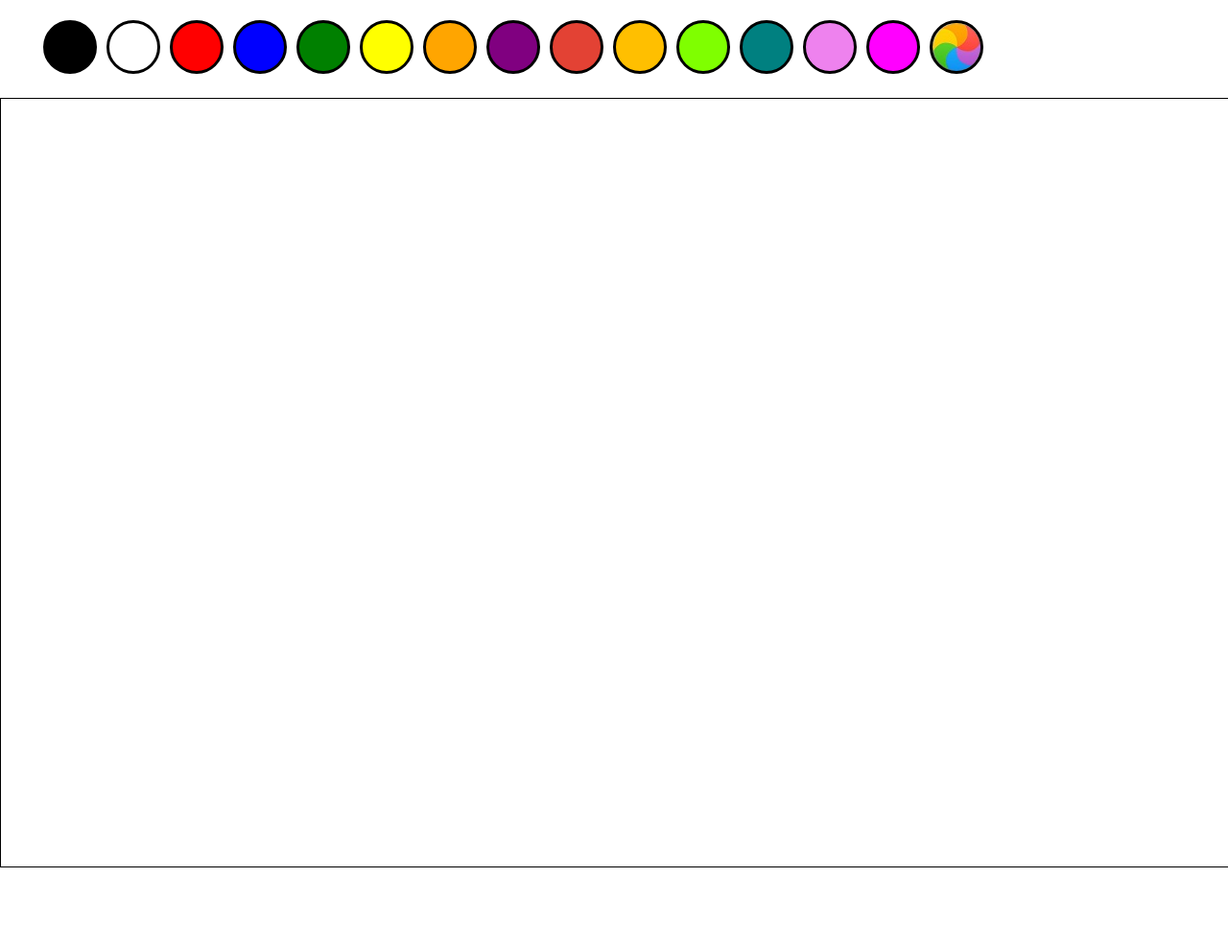
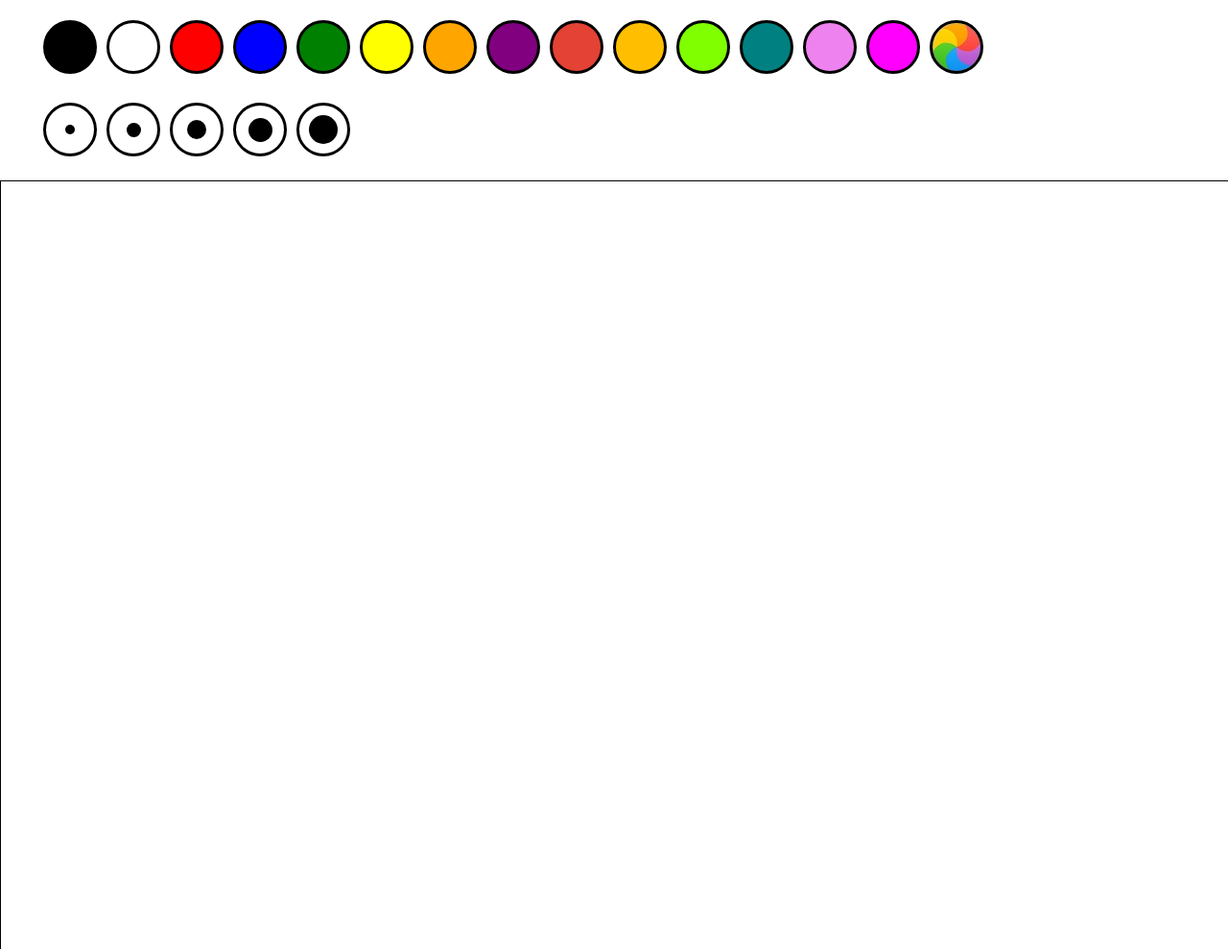
Before and after one commit to arjunnn/sketch, a plain HTML site: page index.html in a window 1280 px wide. Shown: the top 989 px of the page at 96% size. Before the commit the page ends 908 px from the top, so only its background shows below. Drawn offline with nearby package versions, Linux system fonts and the light colour scheme.

Commit message:
multiple brush widths woo!!!

```diff
--- a/index.html
+++ b/index.html
@@ -7,7 +7,7 @@
 </head>
     <body>
         <ul id="palette"></ul>
-        <ul class="strokeSelection"></ul>
+        <ul id="widthSelector"></ul>
         <canvas id="draw"></canvas>
         <link rel="stylesheet" href="style.css">
         <script src="https://code.jquery.com/jquery-3.2.1.slim.min.js" integrity="sha256-k2WSCIexGzOj3Euiig+TlR8gA0EmPjuc79OEeY5L45g=" crossorigin="anonymous"></script>
--- a/script.js
+++ b/script.js
@@ -48,14 +48,39 @@
   canvas.addEventListener('mouseout', () => isDrawing = false);
 
   const colours = ['black', 'white', 'red', 'blue', 'green', 'yellow', 'orange', 'purple', '#e34234', '#ffbf00', 'chartreuse', 'teal', 'violet', 'magenta', 'multicolour'];
+  const widths = [5, 15, 20, 30, 40];
 
   var palette = document.getElementById("palette");
+  var widthSelector = document.getElementById("widthSelector");
+
   for (var i = 0; i < colours.length; i++) {
       var colourOption = document.createElement("li");
       colourOption.style.backgroundColor = `${colours[i]}`;
       colourOption.classList.add("palette-colour");
       colourOption.setAttribute('data-colour', colours[i])
       palette.appendChild(colourOption);
+  }
+
+  var topl = 40;
+
+  for (var i = 0; i < widths.length; i++) {
+    var widthOption = document.createElement("li");
+    widthOption.classList.add("brush-width");
+    widthOption.classList.add("outer");
+    widthOption.setAttribute('data-width', widths[i]);
+    // widthOption.innerText = widths[i];
+    widthSelector.appendChild(widthOption);
+
+    var div1 = document.createElement("div");
+    div1.classList.add("inner");
+
+    div1.style.top = topl+"%";
+    div1.style.left = topl+"%";
+    div1.style.width = 100 - (2 * topl)+"%";
+    div1.style.height = 100 - (2 * topl)+"%";
+    widthOption.appendChild(div1);
+
+    topl -= 5;
   }
 
   $('.palette-colour').on('click', function() {
@@ -66,7 +91,11 @@
       isMulticolour = false;
       ctx.strokeStyle = $(this).data('colour');
     }
-  })
+  });
+
+  $(".brush-width").on('click', function() {
+    ctx.lineWidth = $(this).data('width');
+  });
 
 // document.getElementsByTagName("body").addEventListener("touchmove", function(e) {e.preventDefault()})
 
--- a/style.css
+++ b/style.css
@@ -5,7 +5,6 @@
   #palette {
         position: relative;
         margin-bottom: 0;
-        /*float: top;*/
         display: inline-block;
   }
   ul > li {
@@ -28,7 +27,25 @@
   }
   canvas {
     border: 1px solid black;
+    cursor: crosshair;
   }
-  ul {
-    /*padding-bottom: 0;*/
+
+  .brush-width {
+    height: 50px;
+    width: 50px;
+    border-radius: 50%;
+    border: 3px solid black;
+    margin: 5px;
+    cursor: pointer;
   }
+
+  .outer {
+    background-color: white;
+    position: relative;
+  }
+
+  .inner {
+    background-color: black;
+    position: relative;
+    border-radius: 50%;
+  }
```
